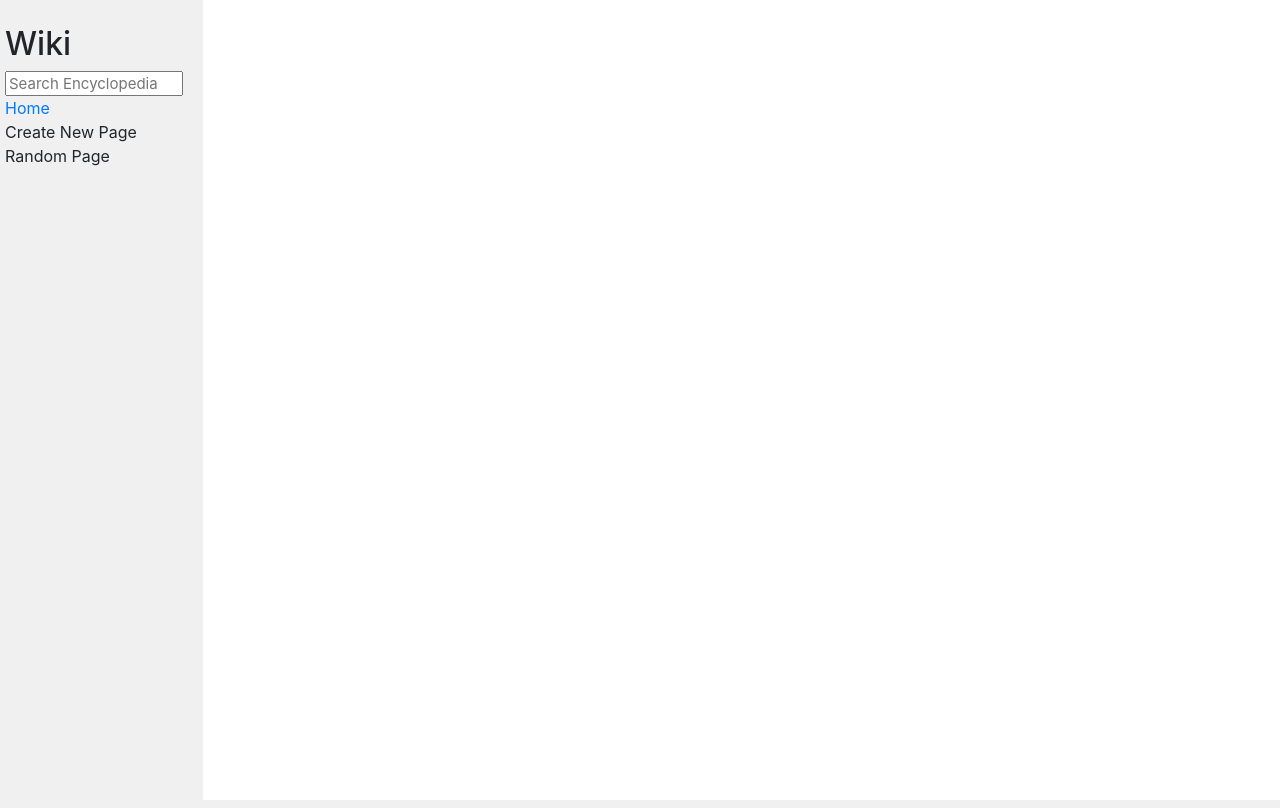
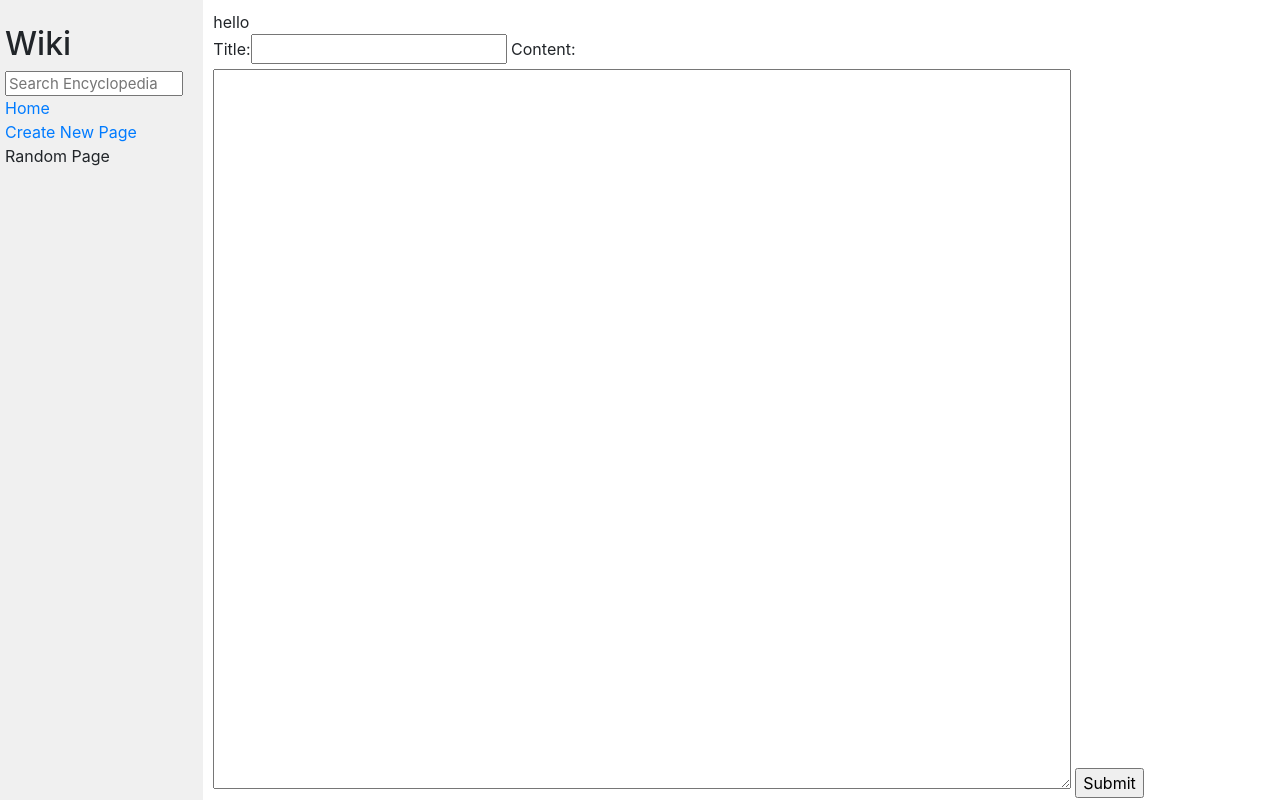
Before and after one commit to profAllOTMAN/wiki_projects, a Django app: template encyclopedia/templates/creat-new-page/index.html in a window 1280 px wide. Run offline with Django 3.2, Linux system fonts and the light colour scheme; the template is opened without the code that fills it: values named after a table or form of the project are taken from there, others are empty; the page is wider than the window, and the part outside it is not shown; some libraries are stand-ins or nearby versions.

Commit message:
add form and from django

```diff
--- a/encyclopedia/templates/creat-new-page/index.html
+++ b/encyclopedia/templates/creat-new-page/index.html
@@ -5,5 +5,10 @@
 {% endblock %}
 
 {% block body %}
-    {{var}}
+hello
+<form action="{% url 'create-page' %}/" method="POST">
+    {% csrf_token %}
+    {{ form }}
+    <input type="submit" value="Submit">
+</form>
 {% endblock %}
--- a/encyclopedia/templates/encyclopedia/index.html
+++ b/encyclopedia/templates/encyclopedia/index.html
@@ -12,5 +12,6 @@
         <li><a href="wiki/{{entry}}">{{ entry }}</a></li>
         {% endfor %}
     </ul>
-
+{{var1}}
+{{var2}}
 {% endblock %}
--- a/encyclopedia/templates/encyclopedia/layout.html
+++ b/encyclopedia/templates/encyclopedia/layout.html
@@ -19,7 +19,7 @@
                     <a href="{% url 'index' %}">Home</a>
                 </div>
                 <div>
-                    Create New Page
+                    <a href="{% url 'create-page' %}"> Create New Page</a>
                 </div>
                 <div>
                     Random Page
--- a/encyclopedia/urls.py
+++ b/encyclopedia/urls.py
@@ -6,5 +6,5 @@ urlpatterns = [
     path("", views.index, name="index"),
     path("search/",views.search,name="search"),
     path("wiki/<str:title>",views.wiki,name="wiki"),
-    path("create-new-page/",views.create_page, name="create"),
+    path("creat-new-page/",views.create_page, name="create-page"),
 ]
--- a/encyclopedia/views.py
+++ b/encyclopedia/views.py
@@ -35,7 +35,22 @@ def search(request):
             })
             return HttpResponseRedirect('search/index.html')
 
-def create_page(request)
+class newpageForm(forms.Form):
+    title   = forms.CharField(max_length=100)
+    content = forms.CharField(widget=forms.Textarea)
+
+def create_page(request):
+    if request.method == 'POST':
+        form = newpageForm(request.POST)
+        if form.is_valid():
+            title = form.cleaned_data['title']
+            content = form.cleaned_data['content']
+            return HttpResponseRedirect('encyclopedia/index.html',{"var1":title,"var2":content})
+    else:
+        form = newpageForm()
+
+
+
 
 
 
@@ -64,5 +79,4 @@ def search(request):
                 "list_test":util.list_entries(),
                 "list_testt":list_test
 
-
 """
```
